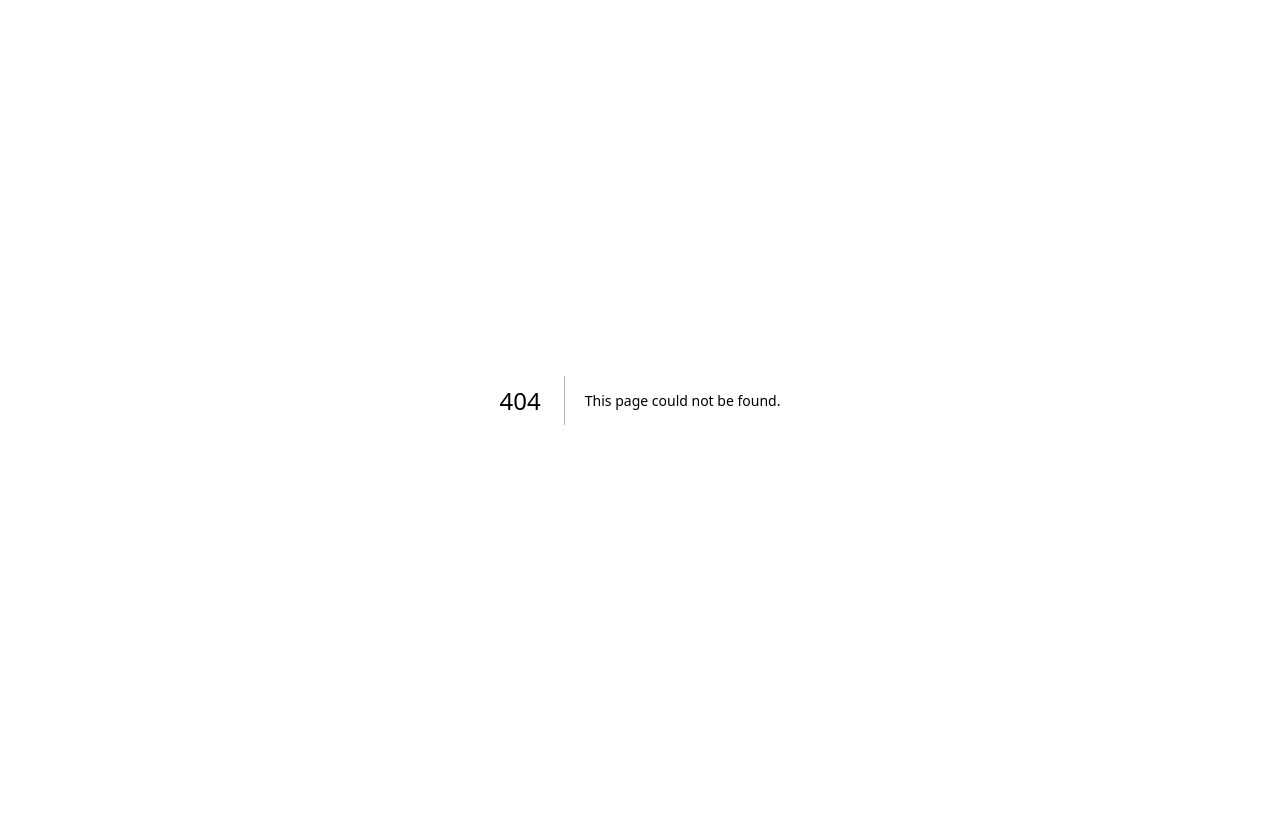
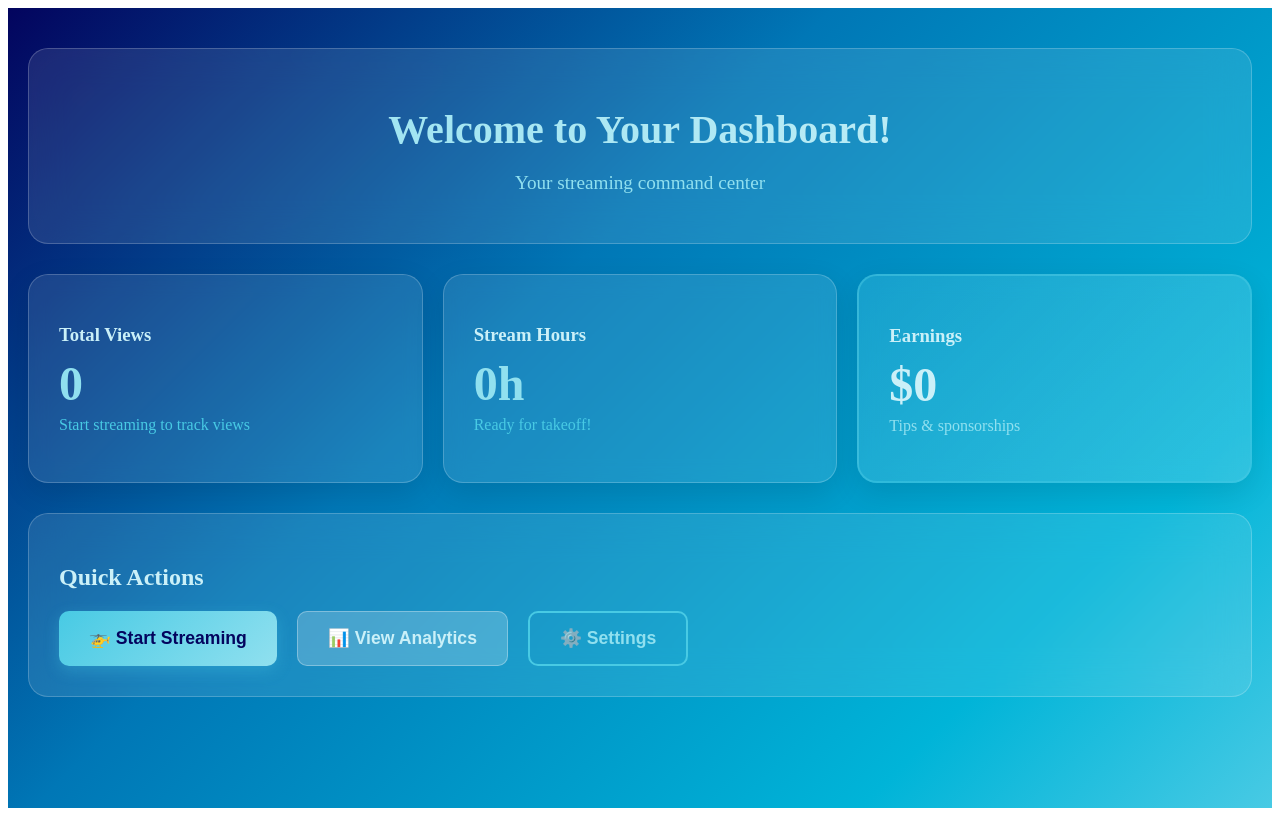
Before and after one commit to gjrob/bluetube-mvp, a Next.js app: page /dashboard in a window 1280 px wide. Before the commit this address had no page. Built offline with nearby package versions, Linux system fonts and the light colour scheme.

Commit message:
Update all pages to pure ocean blue theme

```diff
--- /dev/null
+++ b/pages/dashboard.js
@@ -0,0 +1,187 @@
+import { useState, useEffect } from 'react';
+
+export default function Dashboard() {
+  const [user, setUser] = useState(null);
+
+  useEffect(() => {
+    const userData = localStorage.getItem('user');
+    if (userData) {
+      setUser(JSON.parse(userData));
+    }
+  }, []);
+
+  return (
+    <div style={{
+      minHeight: '100vh',
+      background: 'linear-gradient(135deg, #03045e 0%, #023e8a 20%, #0077b6 40%, #0096c7 60%, #00b4d8 80%, #48cae4 100%)',
+      position: 'relative'
+    }}>
+      {/* Main Content */}
+      <div style={{ position: 'relative', zIndex: 1, padding: '40px 20px' }}>
+        {/* Header */}
+        <div style={{
+          background: 'rgba(255, 255, 255, 0.1)',
+          backdropFilter: 'blur(20px)',
+          borderRadius: '20px',
+          padding: '30px',
+          marginBottom: '30px',
+          border: '1px solid rgba(255, 255, 255, 0.2)',
+          textAlign: 'center'
+        }}>
+          <h1 style={{
+            fontSize: '2.5rem',
+            background: 'linear-gradient(to right, #90e0ef, #caf0f8)',
+            WebkitBackgroundClip: 'text',
+            WebkitTextFillColor: 'transparent',
+            marginBottom: '10px'
+          }}>
+            Welcome to Your Dashboard{user ? `, ${user.username}` : ''}!
+          </h1>
+          <p style={{ color: '#90e0ef', fontSize: '1.2rem' }}>
+            Your streaming command center
+          </p>
+        </div>
+
+        {/* Stats Grid */}
+        <div style={{
+          display: 'grid',
+          gridTemplateColumns: 'repeat(auto-fit, minmax(280px, 1fr))',
+          gap: '20px',
+          marginBottom: '30px'
+        }}>
+          {/* Total Views Card */}
+          <div style={{
+            background: 'rgba(255, 255, 255, 0.1)',
+            backdropFilter: 'blur(10px)',
+            borderRadius: '20px',
+            padding: '30px',
+            boxShadow: '0 10px 30px rgba(0, 0, 0, 0.1)',
+            border: '1px solid rgba(255, 255, 255, 0.2)',
+            transform: 'translateY(0)',
+            transition: 'transform 0.3s',
+            cursor: 'pointer'
+          }}
+          onMouseEnter={(e) => e.currentTarget.style.transform = 'translateY(-5px)'}
+          onMouseLeave={(e) => e.currentTarget.style.transform = 'translateY(0)'}
+          >
+            <h3 style={{ color: '#caf0f8', marginBottom: '10px' }}>Total Views</h3>
+            <p style={{ fontSize: '3rem', fontWeight: 'bold', color: '#90e0ef', margin: 0 }}>0</p>
+            <p style={{ color: '#48cae4', marginTop: '5px' }}>Start streaming to track views</p>
+          </div>
+
+          {/* Streaming Hours Card */}
+          <div style={{
+            background: 'rgba(255, 255, 255, 0.1)',
+            backdropFilter: 'blur(10px)',
+            borderRadius: '20px',
+            padding: '30px',
+            boxShadow: '0 10px 30px rgba(0, 0, 0, 0.1)',
+            border: '1px solid rgba(255, 255, 255, 0.2)',
+            transform: 'translateY(0)',
+            transition: 'transform 0.3s',
+            cursor: 'pointer'
+          }}
+          onMouseEnter={(e) => e.currentTarget.style.transform = 'translateY(-5px)'}
+          onMouseLeave={(e) => e.currentTarget.style.transform = 'translateY(0)'}
+          >
+            <h3 style={{ color: '#caf0f8', marginBottom: '10px' }}>Stream Hours</h3>
+            <p style={{ fontSize: '3rem', fontWeight: 'bold', color: '#90e0ef', margin: 0 }}>0h</p>
+            <p style={{ color: '#48cae4', marginTop: '5px' }}>Ready for takeoff!</p>
+          </div>
+
+          {/* Earnings Card - Ocean blue instead of yellow */}
+          <div style={{
+            background: 'linear-gradient(135deg, rgba(72, 202, 228, 0.3), rgba(144, 224, 239, 0.3))',
+            backdropFilter: 'blur(10px)',
+            borderRadius: '20px',
+            padding: '30px',
+            boxShadow: '0 10px 30px rgba(0, 0, 0, 0.1)',
+            border: '2px solid rgba(72, 202, 228, 0.5)',
+            transform: 'translateY(0)',
+            transition: 'transform 0.3s',
+            cursor: 'pointer'
+          }}
+          onMouseEnter={(e) => e.currentTarget.style.transform = 'translateY(-5px)'}
+          onMouseLeave={(e) => e.currentTarget.style.transform = 'translateY(0)'}
+          >
+            <h3 style={{ color: '#caf0f8', marginBottom: '10px' }}>Earnings</h3>
+            <p style={{ fontSize: '3rem', fontWeight: 'bold', color: '#caf0f8', margin: 0 }}>$0</p>
+            <p style={{ color: '#90e0ef', marginTop: '5px' }}>Tips & sponsorships</p>
+          </div>
+        </div>
+
+        {/* Quick Actions */}
+        <div style={{
+          background: 'rgba(255, 255, 255, 0.1)',
+          backdropFilter: 'blur(20px)',
+          borderRadius: '20px',
+          padding: '30px',
+          border: '1px solid rgba(255, 255, 255, 0.2)'
+        }}>
+          <h2 style={{ color: '#caf0f8', marginBottom: '20px' }}>Quick Actions</h2>
+          <div style={{ display: 'flex', gap: '20px', flexWrap: 'wrap' }}>
+            <button
+              onClick={() => window.location.href = '/live'}
+              style={{
+                background: 'linear-gradient(135deg, #48cae4, #90e0ef)',
+                color: '#03045e',
+                border: 'none',
+                padding: '15px 30px',
+                borderRadius: '10px',
+                fontSize: '1.1rem',
+                fontWeight: 'bold',
+                cursor: 'pointer',
+                boxShadow: '0 5px 15px rgba(72, 202, 228, 0.3)',
+                transition: 'all 0.3s'
+              }}
+              onMouseEnter={(e) => e.target.style.transform = 'scale(1.05)'}
+              onMouseLeave={(e) => e.target.style.transform = 'scale(1)'}
+            >
+              🚁 Start Streaming
+            </button>
+
+            <button
+              style={{
+                background: 'rgba(255, 255, 255, 0.2)',
+                color: '#caf0f8',
+                border: '1px solid rgba(255, 255, 255, 0.3)',
+                padding: '15px 30px',
+                borderRadius: '10px',
+                fontSize: '1.1rem',
+                fontWeight: 'bold',
+                cursor: 'pointer',
+                transition: 'all 0.3s'
+              }}
+            >
+              📊 View Analytics
+            </button>
+
+            <button
+              style={{
+                background: 'transparent',
+                color: '#90e0ef',
+                border: '2px solid #48cae4',
+                padding: '15px 30px',
+                borderRadius: '10px',
+                fontSize: '1.1rem',
+                fontWeight: 'bold',
+                cursor: 'pointer',
+                transition: 'all 0.3s'
+              }}
+              onMouseEnter={(e) => {
+                e.target.style.background = '#48cae4';
+                e.target.style.color = '#03045e';
+              }}
+              onMouseLeave={(e) => {
+                e.target.style.background = 'transparent';
+                e.target.style.color = '#90e0ef';
+              }}
+            >
+              ⚙️ Settings
+            </button>
+          </div>
+        </div>
+      </div>
+    </div>
+  );
+}
```
